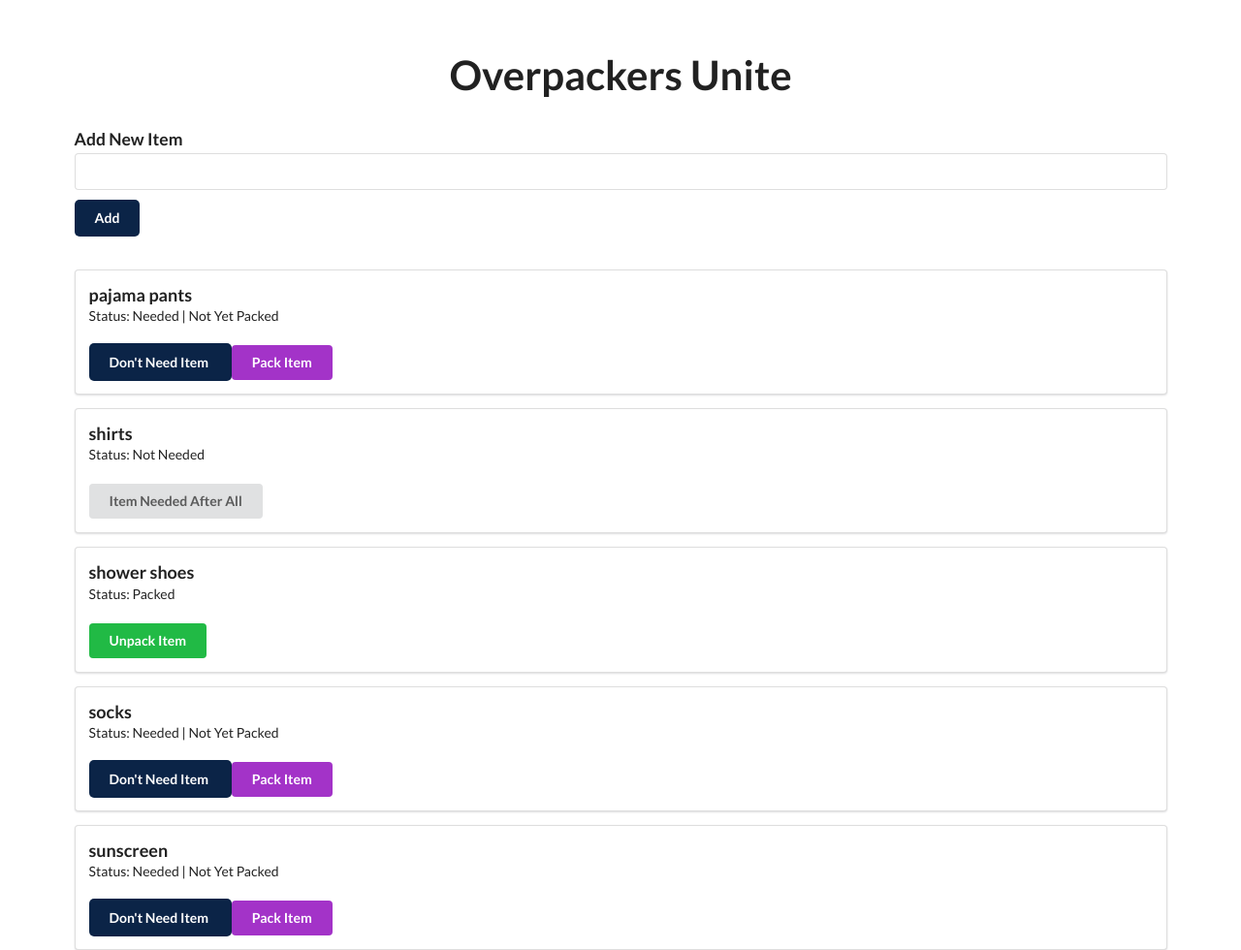
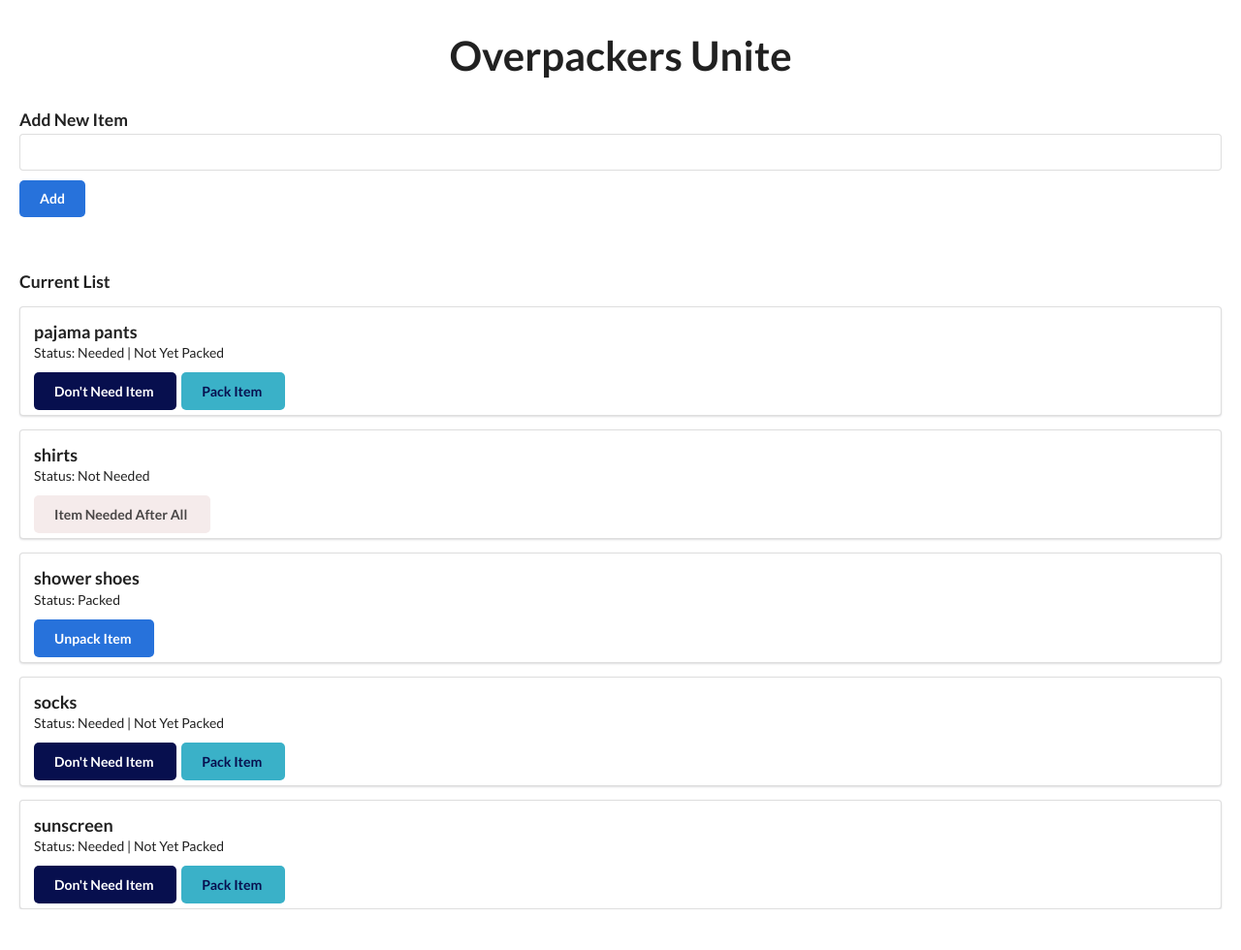
Before and after one commit to nicolealdurien/flask_packing_list, a Flask app: page / in a window 1280 px wide. Shown: the whole page at 97% size. After the commit the page ends 938 px from the top, so only its background shows below. Run offline with Flask 2, Linux system fonts and the light colour scheme; data comes from the database, SQL or seed files in the repository; both versions use the stored data as it was after the commit.

Commit message:
buttons done

```diff
--- a/templates/base.html
+++ b/templates/base.html
@@ -13,18 +13,19 @@
     <script src="https://cdn.jsdelivr.net/npm/semantic-ui@2.4.2/dist/semantic.min.js"></script>
   </head>
   <body>
-    <div style="margin-top: 50px" class="ui container">
+    <div class="OUcontainer">
       <h1 class="page-title">Overpackers Unite</h1>
       <form class="ui form" action="/add" method="post">
         <div class="field">
           <label for="title" style="font-size: 1.25em">Add New Item</label>
           <input type="text" name="title" /><br />
-          <button class="navy OUbutton" type="submit">Add</button>
+          <button class="blue-300 OUbutton" type="submit">Add</button>
         </div>
       </form>
       <br />
+      <h2 style="font-size: 1.25em">Current List</h2>
+
       {% for item in item_list %}
-      <!-- <br /> -->
       <div class="ui segment">
         <span class="ui big header"> {{ item.title }} </span>
         <br />
@@ -34,7 +35,7 @@
         <br />
         <a
           role="button"
-          class="ui gray button"
+          class="gray OUbutton"
           href="/toggle_needed/{{ item.id }}"
         >
           Item Needed After All
@@ -46,7 +47,7 @@
         <br /><br />
         <span
           ><a
-            class="navy OUbutton"
+            class="blue-500 OUbutton"
             href="/toggle_needed/{{ item.id }}"
             role="button"
           >
@@ -54,7 +55,7 @@
           </a>
         </span>
         <a
-          class="ui purple button"
+          class="blue-100 OUbutton"
           href="/toggle_packed/{{ item.id }}"
           role="button"
         >
@@ -65,7 +66,7 @@
         <span>Status: Packed</span>
         <br /><br />
         <a
-          class="ui green button"
+          class="blue-300 OUbutton"
           href="/toggle_packed/{{ item.id }}"
           role="button"
         >
--- a/templates/partials/styles.jinja
+++ b/templates/partials/styles.jinja
@@ -1,4 +1,11 @@
 <style>
+  .OUcontainer {
+    padding: 0px 10px;
+    display: block;
+    margin: 30px 10px 10px 10px;
+    max-width: 100%;
+    align-items: center;
+  }
 
   .page-title {
     display: flex;
@@ -8,19 +15,61 @@
     margin-bottom: 30px
   }
 
-  .navy {
-    background-color: #0B2447;
+  .blue-500 {
+    background: #070f4e;
+    color: white;
+    margin: 0px 5px 10px 0px;
+    margin-bottom: 10px;
+  }
+
+  .blue-500:hover {
+    background: #383e71;
+    color: white;
+  }
+
+  .blue-300 {
+    background: #2772db;
+    color: white;
+  }
+
+  .blue-300:hover {
+    background: #174483;
+    color: white;
+  }
+
+  .blue-100 {
+    background: #3ab1c8;
+    color: #070f4e;
+  }
+
+  .blue-100:hover {
+    background: #2e8da0;
+    color: #070f4e;
+  }
+
+  .gray {
+    background: #f5ebeb;
+    color: #494646;
+  }
+
+  .gray:hover {
+    background: #c4bcbc;
+    color: #494646;
   }
 
   .OUbutton {
     border: none;
     border-radius: 5px;
-    color: white;
     cursor: pointer;
     font-family: Lato,'Helvetica Neue',Arial,Helvetica,sans-serif;
     font-weight: 700;
     margin-top: 10px;
+    margin-bottom: 10px;
     padding: .78571429em 1.5em 0.78571429em;
+
+    a:hover {
+      color: unset;
+    }
   }
 
 </style>
```
Also changed, not shown: db.sqlite.
